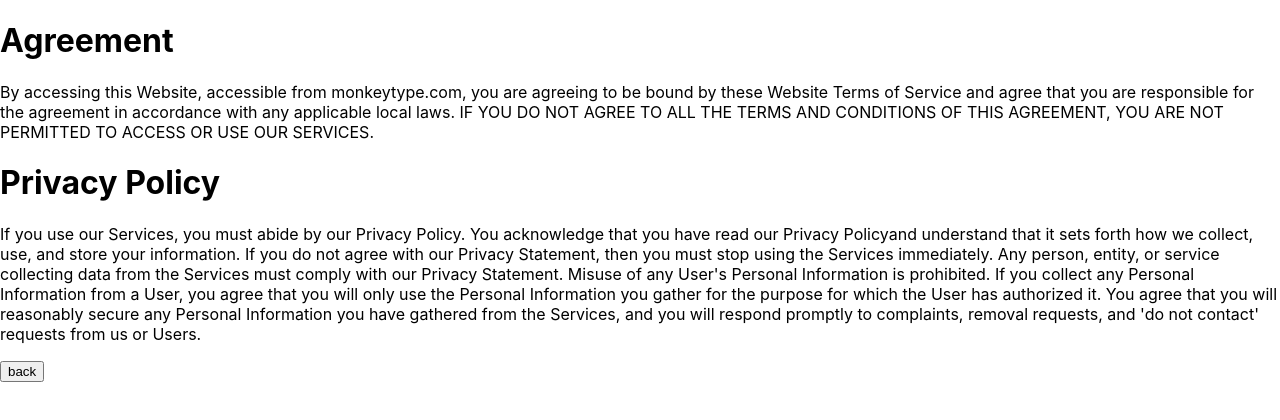
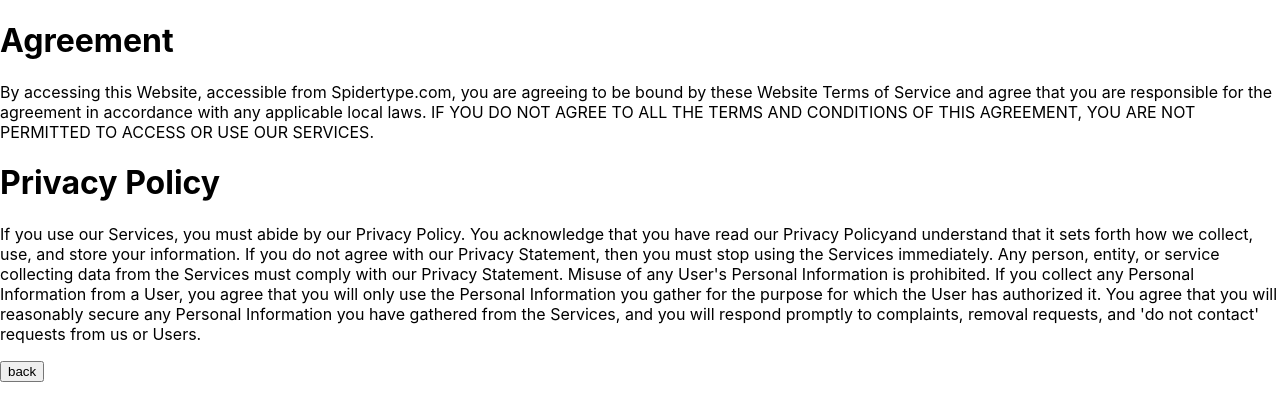
Before and after one commit to Chetanmilmile/spiderType, a React (Create React App) app: page /term in a window 1280 px wide. Shown: the top 420 px of the page. Built offline with nearby package versions, Linux system fonts and the light colour scheme.

Commit message:
git commit

```diff
--- a/src/Pages/HelpPage.jsx
+++ b/src/Pages/HelpPage.jsx
@@ -9,7 +9,7 @@
     <div className='welcome'>
         <h1>Agreement</h1>
 
-   <p> By accessing this Website, accessible from monkeytype.com, you are agreeing to be bound by these Website Terms of Service and agree that you are responsible for the agreement in accordance with any applicable local laws. IF YOU DO NOT AGREE TO ALL THE TERMS AND CONDITIONS OF THIS AGREEMENT, YOU ARE NOT PERMITTED TO ACCESS OR USE OUR SERVICES.</p>
+   <p> By accessing this Website, accessible from Spidertype.com, you are agreeing to be bound by these Website Terms of Service and agree that you are responsible for the agreement in accordance with any applicable local laws. IF YOU DO NOT AGREE TO ALL THE TERMS AND CONDITIONS OF THIS AGREEMENT, YOU ARE NOT PERMITTED TO ACCESS OR USE OUR SERVICES.</p>
 
 
 <h1>Privacy Policy</h1>
```
